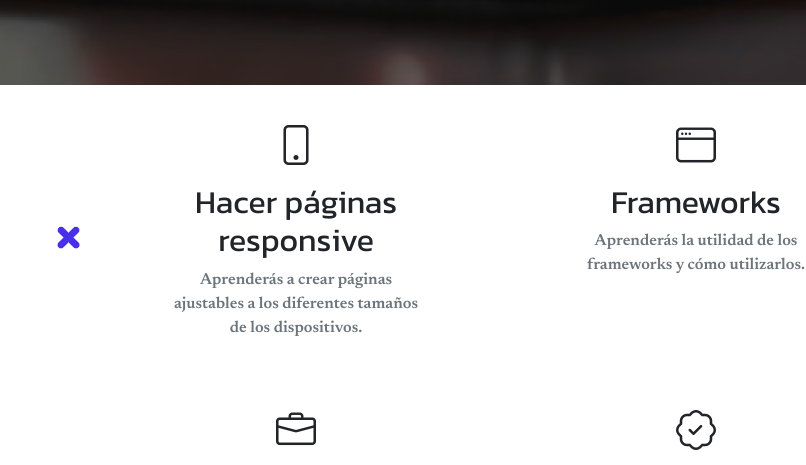
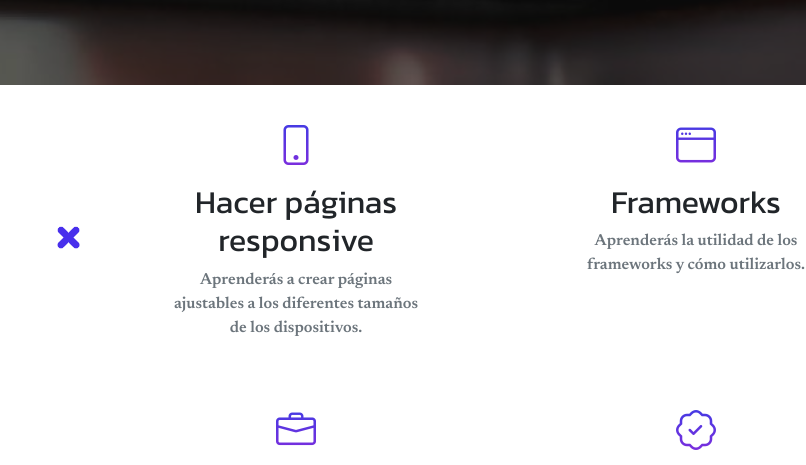
Before and after one commit to migcm06/migcm06-Project1.Replica, a plain HTML site: page index.html in a window 1280 px wide. Shown: the part 1400-1865 px from the top of the page, 474-1280 px from the left. Drawn offline with nearby package versions, Linux system fonts and the light colour scheme.

Commit message:
degrado a iconos

```diff
--- a/style.css
+++ b/style.css
@@ -301,8 +301,12 @@
     }
 
     .icono {
+        background: -webkit-linear-gradient(#463AE3, #872BDC);
+        -webkit-text-fill-color: transparent;
         display: flex;
         justify-content: center;
+        align-items: center;
+        -webkit-background-clip: text;
     }
 
     .title-learn {
```
